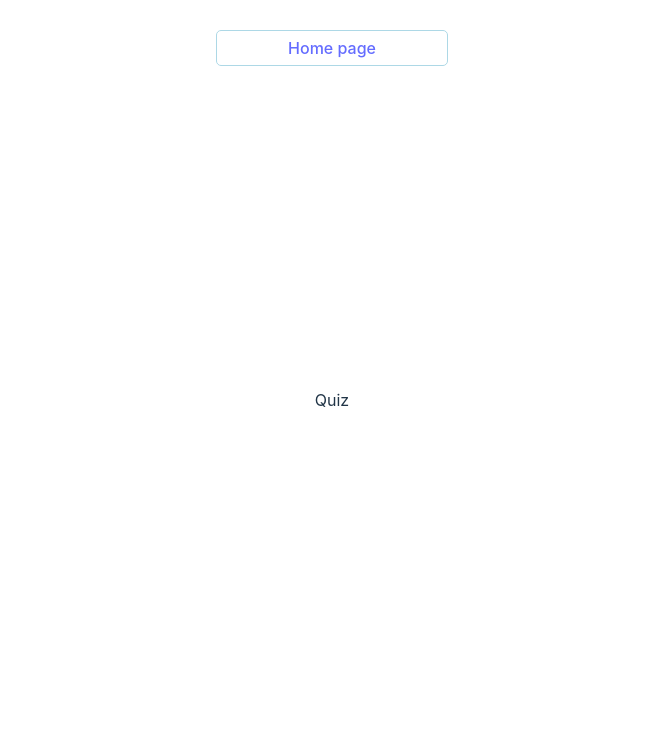
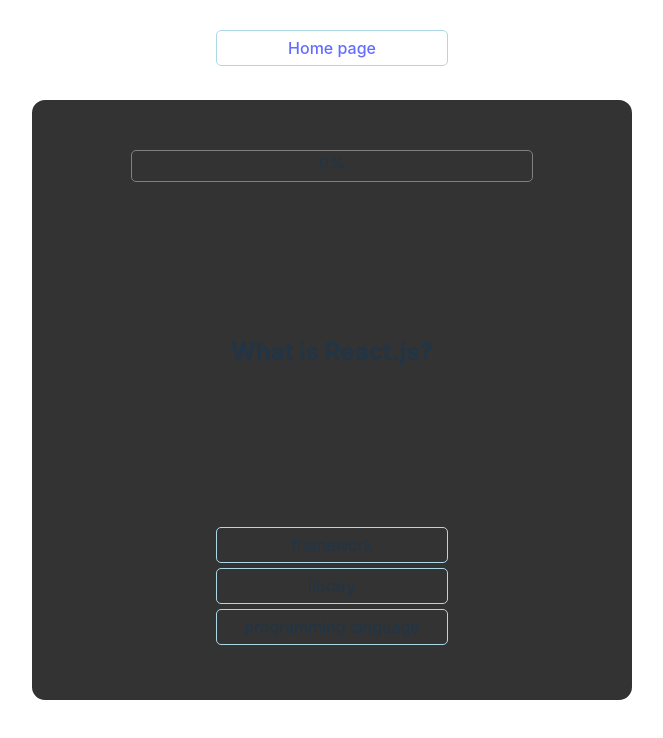
Before and after one commit to lis2612/react-mini-apps, a React (Vite) app: page /quiz in a window 1280 px wide. Shown: the top 738 px of the page, without its empty margins (308-971 px from the left). Built offline with nearby package versions, Linux system fonts and the light colour scheme.

Commit message:
Added styles

```diff
--- a/src/components/screens/Quiz/Question.jsx
+++ b/src/components/screens/Quiz/Question.jsx
@@ -1,13 +1,14 @@
 import styles from "./Quiz.module.scss";
 import PropTypes from "prop-types";
 
-const Question = ({ question, onClickVariants }) => {
+const Question = ({ question, onClickVariants ,progress}) => {
   return (
     <>
       <div className={styles.progressBar}>
-        <div className={styles.progress}></div>
+        <div className={styles.progress} style={{ width: `${progress * 100}%` }}></div>
+        <p className={styles.currentProgress}>{progress*100}%</p>
       </div>
-      <h2>{question.title}</h2>
+      <h2 className={styles.title}>{question.title}</h2>
       <div>
         {question.variants.map((variant, id) => {
           return (
@@ -26,7 +27,8 @@
 
 Question.propTypes = {
   question: PropTypes.object.isRequired,
-  onClickVariants:PropTypes.func.isRequired,
+  onClickVariants: PropTypes.func.isRequired,
+  progress: PropTypes.number.isRequired,
 };
 
 export default Question;
--- a/src/components/screens/Quiz/Quiz.jsx
+++ b/src/components/screens/Quiz/Quiz.jsx
@@ -1,8 +1,38 @@
+import { useState } from "react";
+import styles from "./Quiz.module.scss";
+import Result from "./Result";
+import Question from "./Question";
+import { questions } from "./questions";
 
 const Quiz = () => {
+  const [step, setStep] = useState(0);
+  const [rightAnswer, setRightAnswer] = useState(0);
+
+  const onClickVariants = (variantId) => {
+    if (variantId === questions[step].correct) setRightAnswer(rightAnswer + 1);
+    console.log('rightAnswer: ', rightAnswer);
+    setStep(step + 1);
+  };
+
+  const resetStep = () => setStep(0);
+
   return (
-    <div>Quiz</div>
-  )
-}
+    <div className={styles.window}>
+      {step === questions.length ? (
+        <Result
+          result={rightAnswer}
+          answerCount={questions.length}
+          setStep={resetStep}
+        />
+      ) : (
+        <Question
+          question={questions[step]}
+          onClickVariants={onClickVariants}
+          progress={step / questions.length}
+        />
+      )}
+    </div>
+  );
+};
 
-export default Quiz
+export default Quiz;
--- /dev/null
+++ b/src/components/screens/Quiz/Quiz.module.scss
@@ -0,0 +1,47 @@
+.window {
+    display: flex;
+    flex-direction: column;
+    align-items: center;
+    justify-content: space-between;
+    width: 500px;
+    height: 500px;
+    padding: 50px 50px;
+    background-color: rgba($color: black, $alpha: 0.8);
+    border: 2px solid white;
+    border-radius: 15px;
+  }
+
+  .progressBar{
+    position: relative;
+    width: 80%;
+    height: 30px;
+    border: 1px solid grey;
+    border-radius: 5px;
+  }
+
+  .progress{
+    width: 30%;
+    height: 100%;
+    background: linear-gradient(to left,rgba(35, 247, 35,0.5) 0%, rgba(2, 75, 2, 0.5) 100%);
+    // background-color: rgba($color: rgb(35, 247, 35), $alpha: 0.5);
+    border-radius: 5px;
+  }
+
+  .currentProgress{
+    position: absolute;
+    margin: 0;
+    width: 100%;
+    height: 100%;
+    top: 0;
+    text-align: center;
+  }
+
+  .title{
+    min-width: 200px;
+  }
+
+  .smile{
+    padding: 0;
+    margin: 0;
+    font-size: 150px;
+  }
```
